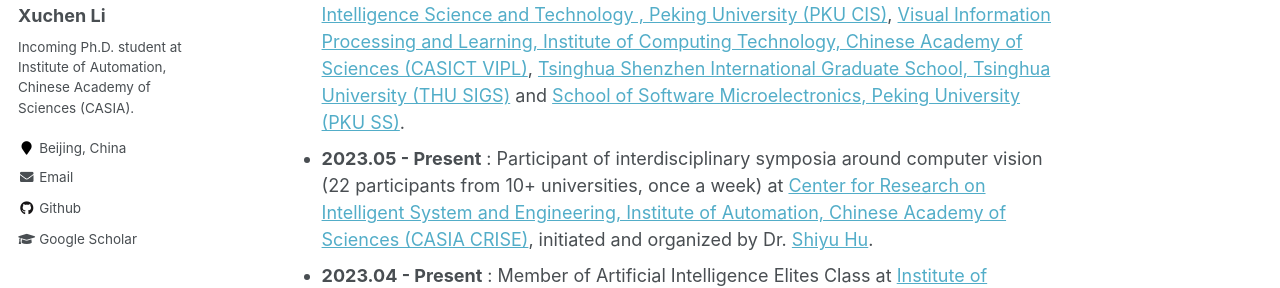
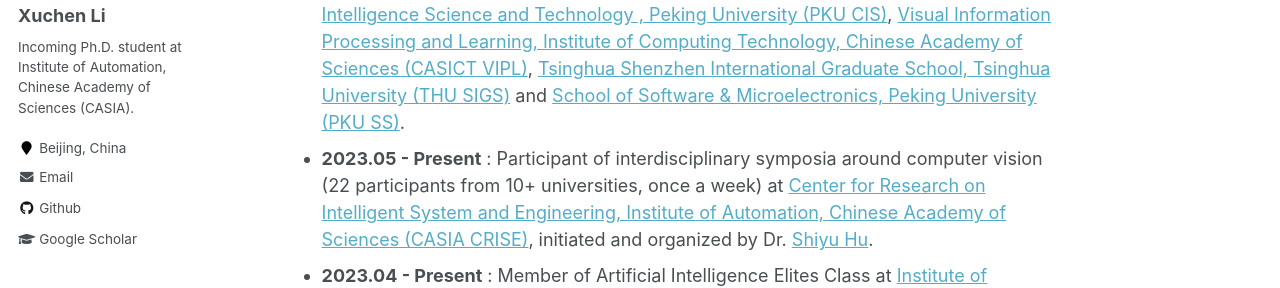
Before and after one commit to Xuchen-Li/Xuchen-Li.github.io, a Jekyll site: the page built from _pages/about.md, in a window 1280 px wide and 900 px high, scrolled down 1377 px. Shown: the part 175-463 px from the top of the window. Built offline with Jekyll 4.4.1, drawn with Linux system fonts in a browser that asks for light colours.

```diff
--- a/_pages/about.md
+++ b/_pages/about.md
@@ -43,7 +43,7 @@ Experiences
 ======
 * **2023.05 - Present** : Research intern on visual object tracking at [Center for Research on Intelligent System and Engineering, Institute of Automation, Chinese Academy of Sciences (CASIA CRISE)](http://www.crise.ia.ac.cn/),  advised by Prof. [Kaiqi Huang](https://people.ucas.ac.cn/~huangkaiqi?language=en).
 * **2023.06 - 2023.07** : Summer camp for postgraduate recommendation at [Institute for Network Sciences and Cyberspace, Tsinghua University (THU INSC)](https://www.insc.tsinghua.edu.cn/), [School of Intelligence Science and Technology
-, Peking University (PKU CIS)](https://www.cis.pku.edu.cn/index.htm), [Visual Information Processing and Learning, Institute of Computing Technology, Chinese Academy of Sciences (CASICT VIPL)](http://vipl.ict.ac.cn/en/index.html), [Tsinghua Shenzhen International Graduate School, Tsinghua University (THU SIGS)](https://www.sigs.tsinghua.edu.cn/en/) and [School of Software Microelectronics, Peking University (PKU SS)](https://www.ss.pku.edu.cn/).
+, Peking University (PKU CIS)](https://www.cis.pku.edu.cn/index.htm), [Visual Information Processing and Learning, Institute of Computing Technology, Chinese Academy of Sciences (CASICT VIPL)](http://vipl.ict.ac.cn/en/index.html), [Tsinghua Shenzhen International Graduate School, Tsinghua University (THU SIGS)](https://www.sigs.tsinghua.edu.cn/en/) and [School of Software & Microelectronics, Peking University (PKU SS)](https://www.ss.pku.edu.cn/).
 * **2023.05 - Present** : Participant of interdisciplinary symposia around computer vision (22 participants from 10+ universities, once a week) at [Center for Research on Intelligent System and Engineering, Institute of Automation, Chinese Academy of Sciences (CASIA CRISE)](http://www.crise.ia.ac.cn/),  initiated and organized by Dr. [Shiyu Hu](https://huuuuusy.github.io/).
 * **2023.04 - Present** : Member of Artificial Intelligence Elites Class at [Institute of Automation, Chinese Academy of Sciences (CASIA)](http://english.ia.cas.cn/).
 * **2023.01 - 2023.05** : Research intern on 3D indoor scene reconstruction at [Tsinghua University (THU)](https://www.tsinghua.edu.cn/en/),  advised by Prof. [Haoqian Wang](https://scholar.google.com/citations?hl=zh-CN&user=eldgnIYAAAAJ&hl=en).
```
